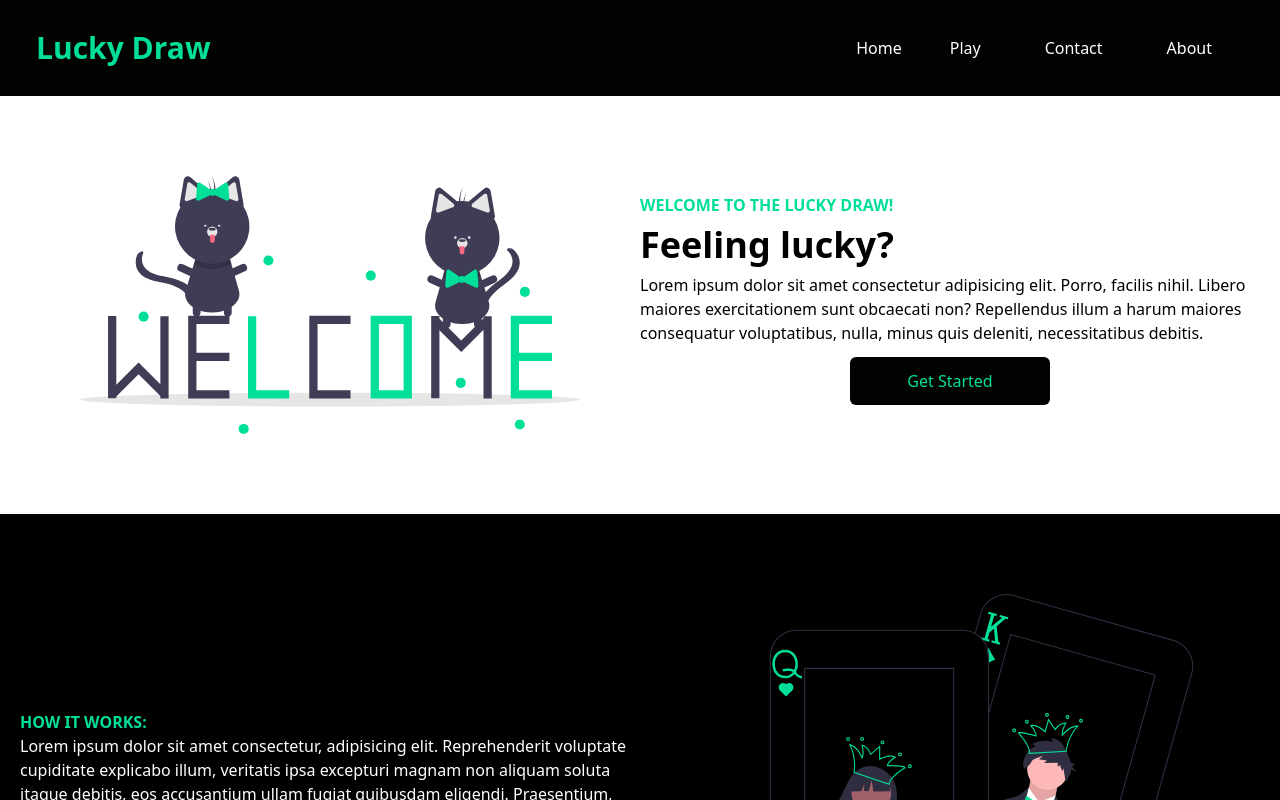
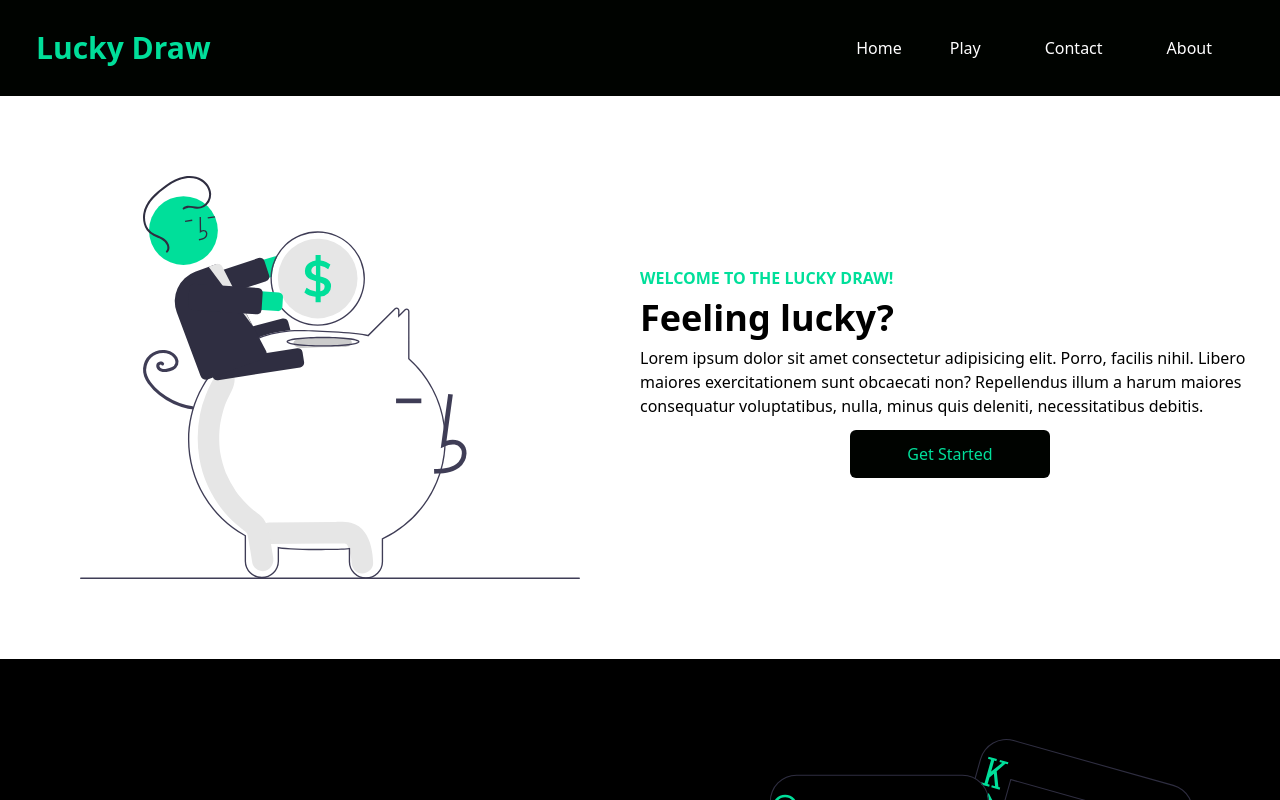
Before and after one commit to benmatela/reactjs-tailwind-css-luckydraw, a React (Create React App) app: page / in a window 1280 px wide. Shown: the top 800 px of the page. Built offline with nearby package versions, Linux system fonts and the light colour scheme.

Commit message:
refactored howitworks and welcome comps

```diff
--- a/src/components/HowItWorks.jsx
+++ b/src/components/HowItWorks.jsx
@@ -1,5 +1,5 @@
 import React from 'react'
-import cards from '../assets/cards.svg'
+import CardsImg from '../assets/cards.svg'
 
 function HowItWorks() {
   return (
@@ -9,7 +9,7 @@ function HowItWorks() {
                 <p className='font-bold text-[#00df9a]'>HOW IT WORKS:</p>
                 <p className='font-medium text-white'>Lorem ipsum dolor sit amet consectetur, adipisicing elit. Reprehenderit voluptate cupiditate explicabo illum, veritatis ipsa excepturi magnam non aliquam soluta itaque debitis, eos accusantium ullam fugiat quibusdam eligendi. Praesentium, quo?</p>
             </div>
-            <img src={cards} alt="cards" className='w-[500px] mx-auto my-4'/>
+            <img src={CardsImg} alt="cards" className='w-[500px] mx-auto my-4'/>
         </div>
     </div>
   )
--- a/src/components/Welcome.jsx
+++ b/src/components/Welcome.jsx
@@ -1,11 +1,11 @@
 import React from 'react'
-import welcome from '../assets/welcome.svg'
+import WelcomeImg from '../assets/piggybank.svg'
 
 function Welcome() {
   return (
     <div className='w-full bg-white py-16 px-4'>
         <div className='max-w-[1240px] mx-auto grid md:grid-cols-2'>
-            <img src={welcome} alt="Welcome" className='w-[500px] mx-auto my-4'/>
+            <img src={WelcomeImg} alt="Welcome" className='w-[500px] mx-auto my-4'/>
             <div className='flex flex-col justify-center'>
                 <p className='font-bold text-[#00df9a]'>WELCOME TO THE LUCKY DRAW!</p>
                 <h1 className='md:text-4xl sm:text-3xl text-2xl font-bold py-2'>Feeling lucky?</h1>
```
